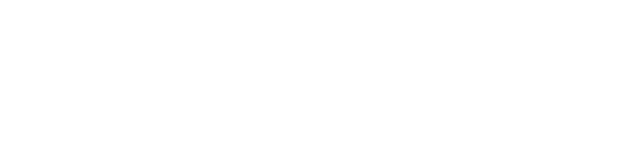
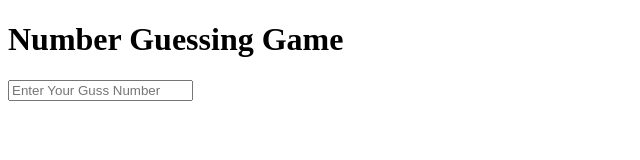
Before and after one commit to inasaralahiru303-web/Random-Number-Gassing-Game, a plain HTML site: page index.html in a window 1280 px wide. Shown: the whole page, without its empty margins (0-640 px from the left). Drawn offline with Linux system fonts and the light colour scheme.

Commit message:
add main tital

```diff
--- a/index.html
+++ b/index.html
@@ -4,8 +4,14 @@
     <meta charset="UTF-8">
     <meta name="viewport" content="width=device-width, initial-scale=1.0">
     <title>Document</title>
+
+
+
 </head>
 <body>
+    <h1>Number Guessing Game</h1>
+
+    <input type="text" placeholder="Enter Your Guss Number" id="">
 
 </body>
 </html>
```
